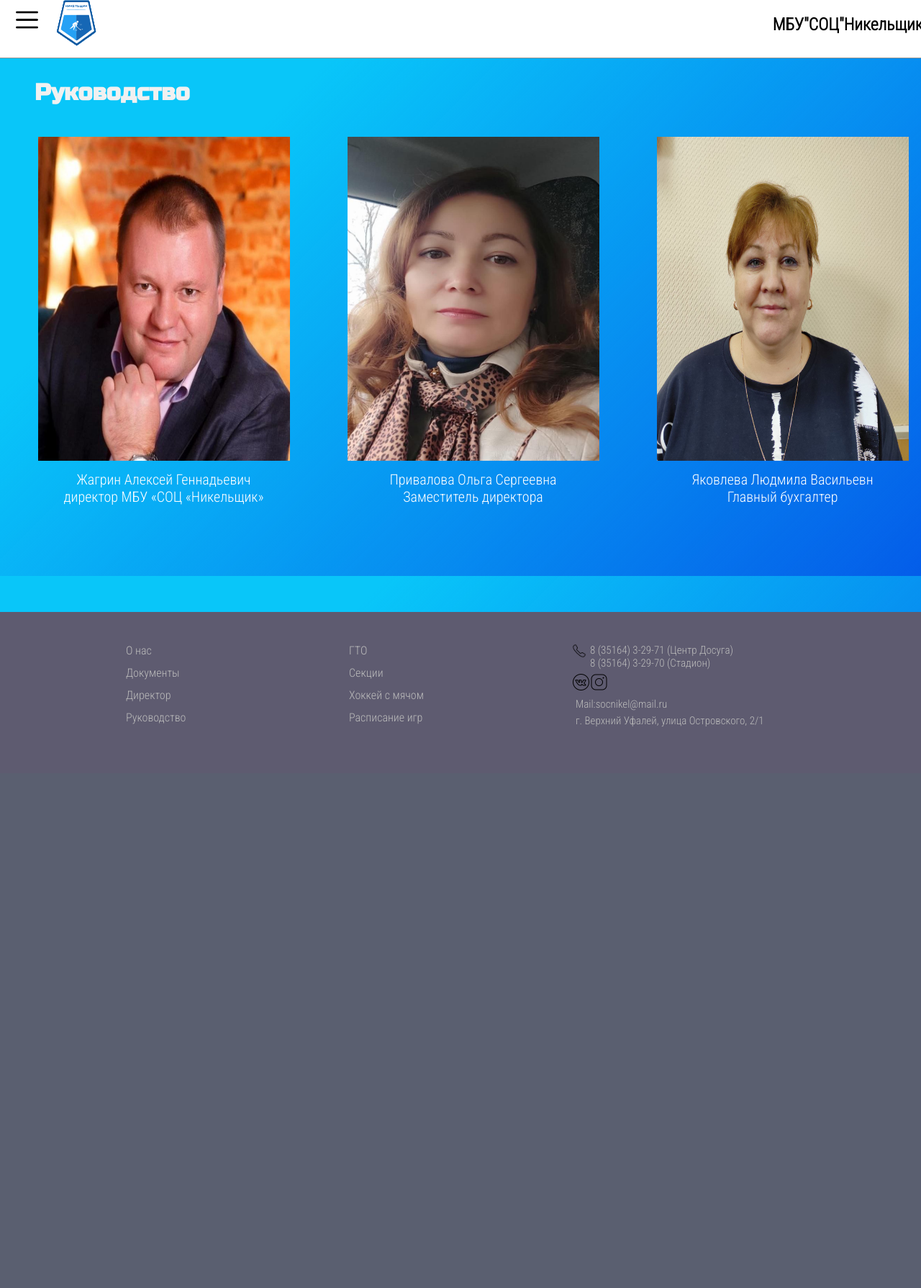
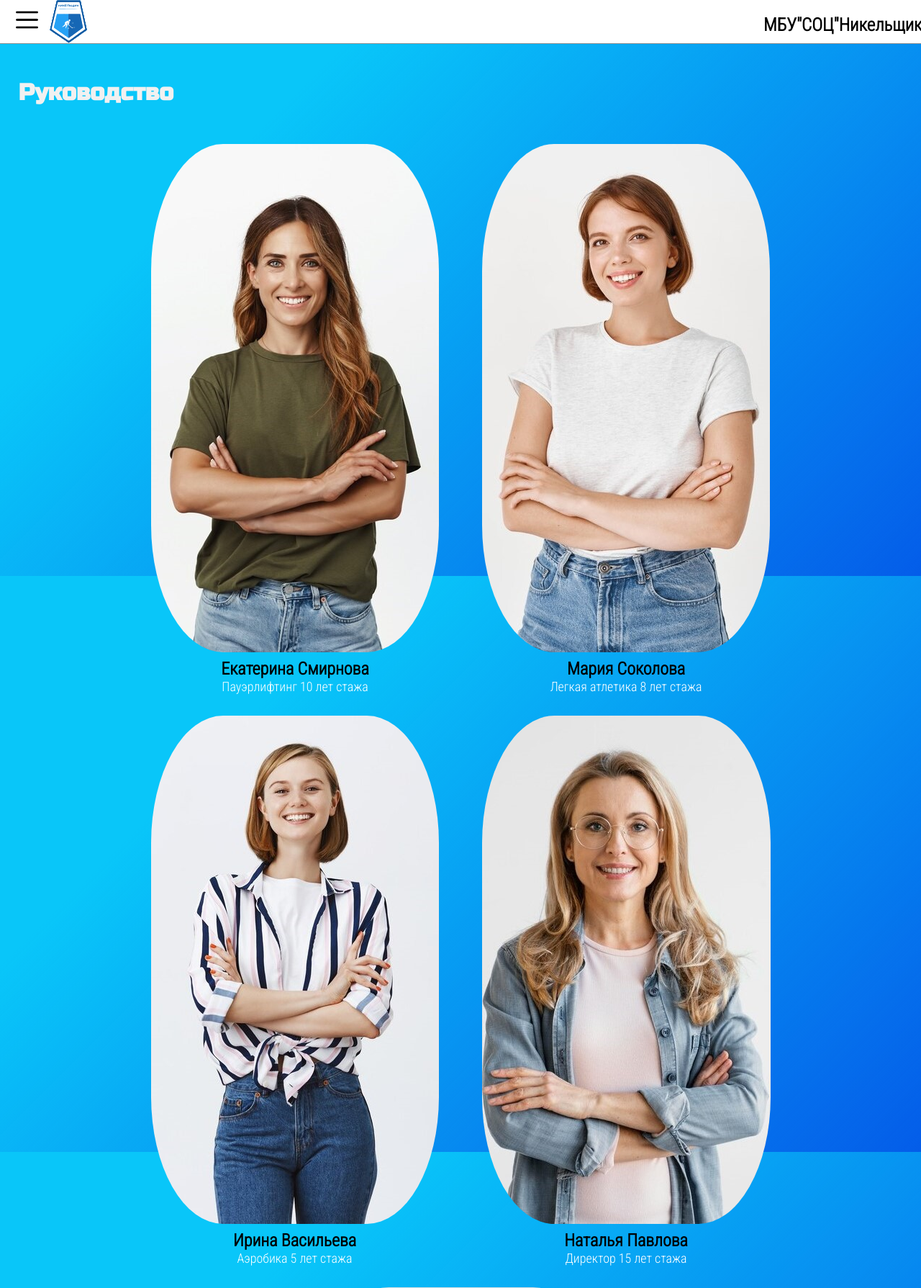
Before and after one commit to Readypablo/kursovaya, a PHP site: page /pages/Kollektiv.php in a window 1280 px wide. Shown: the top 1789 px of the page at 72% size. Before the commit the page ends 1010 px from the top, so only its background shows below. Run offline with PHP 8.4, Linux system fonts and the light colour scheme; a user stored in the database is signed in; data comes from the database, SQL or seed files in the repository; both versions use the stored data as it was after the commit.

Commit message:
Add files via upload

```diff
--- a/css/main.css
+++ b/css/main.css
@@ -17,7 +17,7 @@ header{
   z-index: 1000;
 
   width: 100%;
-  height: 80px;
+  height: 60px;
   padding-left: 20px;
   padding-right:2vw;
   display: flex;
@@ -60,7 +60,7 @@ justify-content: center;
   position: absolute;
   margin: 0;
   left: 0;
-  top: 80px;
+  top: 60px;
   width: 400px;
   height: 1720px;
   background: #01a2cf;
@@ -181,8 +181,8 @@ border-radius: 20px;
 
 
 #logo-foto{
-  width: 8vw;
-  height: 8vh;
+  width: 80px;
+  height: 60px;
 }
 
 #menu-header-logo{
@@ -203,7 +203,7 @@ border-radius: 20px;
 #silk-header1{
 text-decoration: none;
 color: black;
-
+font-size: 25px;
 }
 
 
@@ -237,6 +237,13 @@ color: white;
      justify-content: center;
   vertical-align:middle;
 }
+
+
+#header-menu-name>h2{
+  margin: 0;
+  margin-top: 20px;
+}
+
 #space{
   width: 680px;
 }
@@ -452,11 +459,13 @@ box-shadow: 0px 0px 30px 10px #2e70a6 ;
 
 
 .cont-koll{
-display: flex;
-justify-content: center;
-width: 1200px;
-margin-left: 35px;
-height: auto;
+  width: 100%;
+    margin: 0 auto;
+    display: flex;
+    align-items: center;
+    flex-wrap: wrap;
+    justify-content: center;
+    align-content: flex-start;
 }
 .block-sotr{
   width: 350px;
@@ -464,7 +473,8 @@ height: auto;
   height: 600px;
 }
 .img-sotr{
-  margin-bottom: 10px;
+  margin: 30px 30px 5px 30px;
+  border-radius: 25%;
 }
 .img-kollektiv{
 
@@ -473,11 +483,17 @@ height: auto;
 
 }
 .info-sotr{
-  color: white;
-  font-size: 20px;
+  color: black;
+  margin: 0;
+  padding: 0;
+
 }
-.info-sotr>p{
+
+.experience{
   margin: 0;
+  color:white;
+  font-size: 18px;
+
 }
 
 /*---------------kollektiv---------------*/
@@ -829,7 +845,7 @@ font-weight: bold;
     font-size: calc(1vw + 1vh);
     justify-content: left;
     padding: 0px;
-    height: 6vh;
+    height: 40px;
   }
   #space{
     width: 0px;
@@ -866,6 +882,13 @@ width: 33%;}
         padding-left: 12vw;
         padding-right: 2vw;
   }
+
+
+  #header-menu-name>h2{
+    margin-top:7px ;
+
+  }
+
 
 .main-content{
   padding-top: 7vh;
--- a/pages/Kollektiv.php
+++ b/pages/Kollektiv.php
@@ -15,40 +15,30 @@ include("header.php");
 
 <div class="cont-koll">
 
-    <div class="block-sotr">
-        <div class="img-sotr">
-        <img src="..\img\direktor.jpg" class="img-kollektiv">
-        </div>
+<?php
 
-        <div class="info-sotr">
-          <p>Жагрин Алексей Геннадьевич</p>
-          <p>директор МБУ «СОЦ «Никельщик»</p>
-        </div>
-    </div>
+$sql2 = 'SELECT * from collective ';
+$result = $con->query($sql2);
+
+while ($row = $result->fetch_assoc()) {
+    $id= $row['id'];
+    echo '
+    <div class="popular-card">
+    <img src="../img/'.$row['img'].'" class="img-sotr">
+         <h2 class="info-sotr">'.$row['first_name'].' '.$row['last_name'].'</h2>
+
+         <p class="experience">'.$row['experience'].' лет стажа</p>' ;
 
 
-    <div class="block-sotr">
-        <div class="img-sotr">
-        <img src="..\img\zamdir.jpg" class="img-kollektiv">
-        </div>
 
-        <div class="info-sotr">
-          <p>Привалова Ольга Сергеевна</p>
-          <p>Заместитель директора</p>
-        </div>
-    </div>
+          echo ' </div>';
+}
 
 
-    <div class="block-sotr">
-        <div class="img-sotr">
-        <img src="..\img\buxgal.jpg" class="img-kollektiv">
-        </div>
+?>
 
-        <div class="info-sotr">
-          <p>Яковлева Людмила Васильевн</p>
-          <p>Главный бухгалтер</p>
-        </div>
-  </div>
+
+
 
 </div>
 
```
Also changed, not shown: PP_sql.sql (+19 -6 lines), img/1.jpg (added), img/2.jpg (added), img/3.jpg (added), img/4.jpg (added), img/5.jpg (added), img/6.jpg (added).
